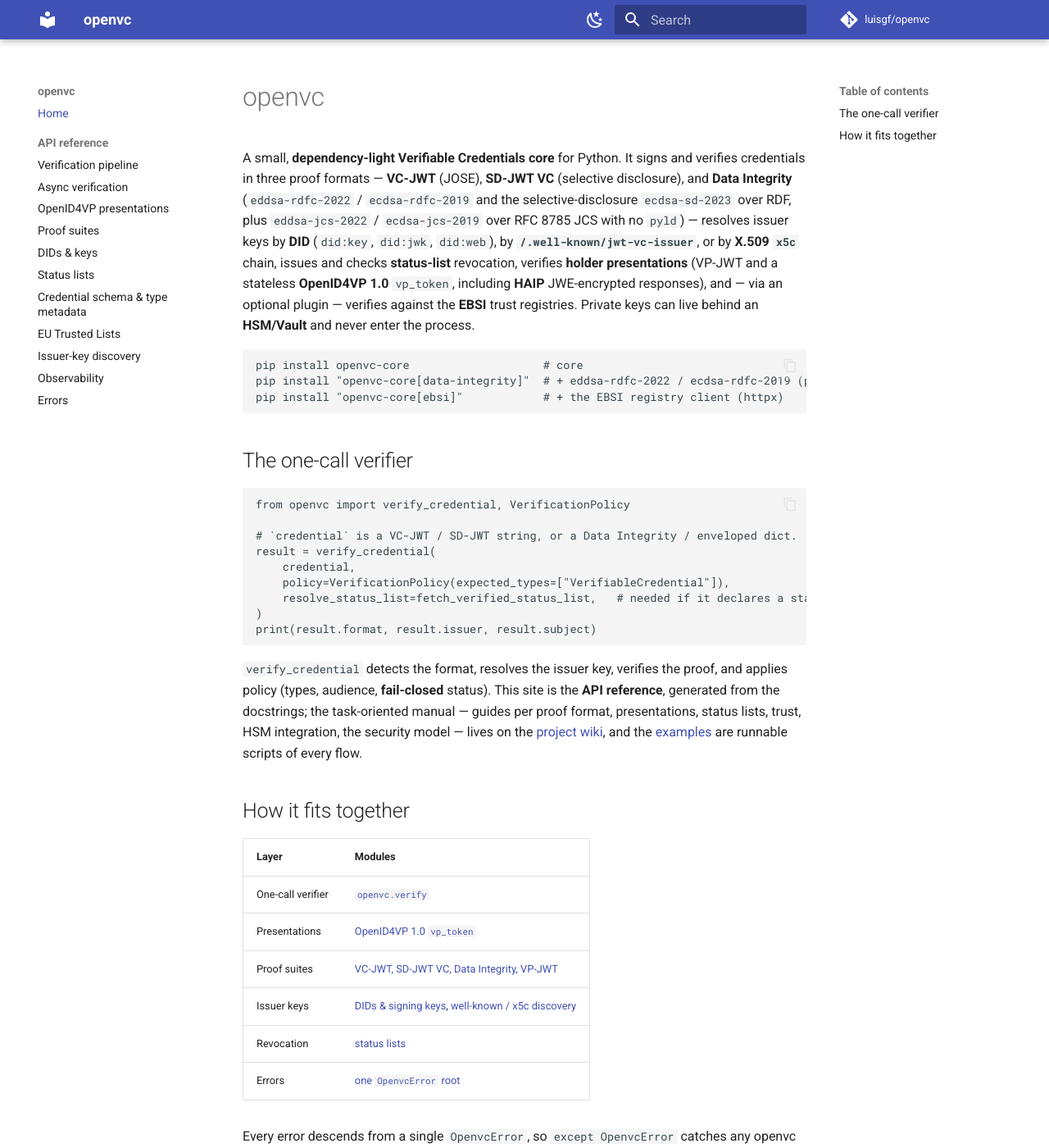
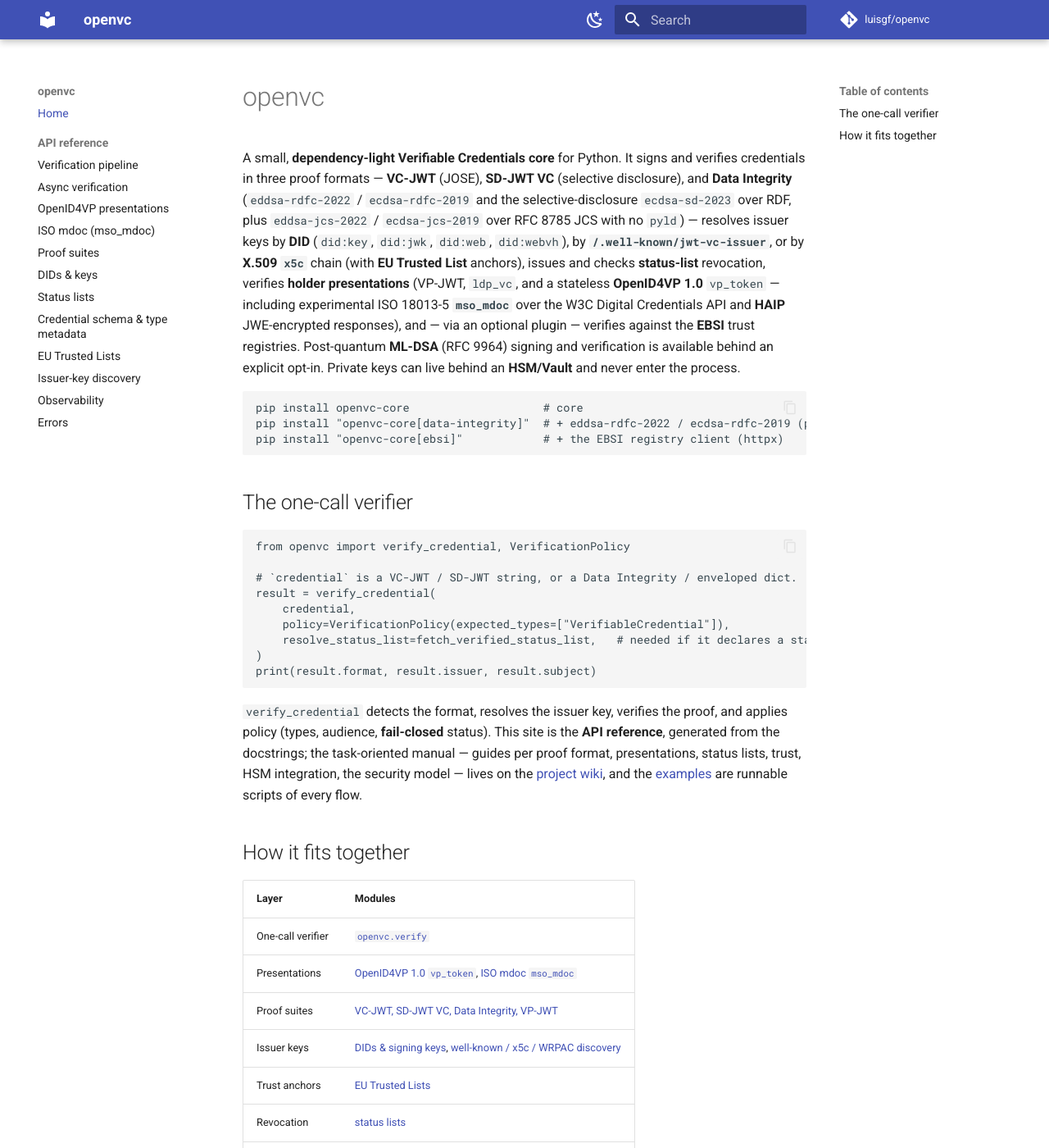
Before and after one commit to luisgf/openvc, an MkDocs documentation site: the page built from docs/index.md, in a window 1280 px wide and 1400 px high. Shown: the whole window at 82% size. Built offline with MkDocs 1.6.1 and Material for MkDocs 9.7.7, drawn with Linux system fonts in a browser that asks for light colours; comment, search, counter and statistics services are not loaded.

Commit message:
docs: API pages for mdoc/rp_cert/resolvers, refresh landing + wiki (#104)
Add api/mdoc.md (mdoc + COSE), rp_cert to discovery, resolvers to status; refresh the
Pages landing feature list + fit-together table and the wiki module tree (mdoc, cose,
cbor, rp_cert, did:webvh, ML-DSA); add an observability section to the security model.

Co-Authored-By: Claude Opus 4.8 <noreply@anthropic.com>

````diff
--- a/docs/index.md
+++ b/docs/index.md
@@ -5,12 +5,14 @@ verifies credentials in three proof formats — **VC-JWT** (JOSE), **SD-JWT VC**
 (selective disclosure), and **Data Integrity** (`eddsa-rdfc-2022` / `ecdsa-rdfc-2019`
 and the selective-disclosure `ecdsa-sd-2023` over RDF, plus `eddsa-jcs-2022` /
 `ecdsa-jcs-2019` over RFC 8785 JCS with no `pyld`) — resolves issuer keys by **DID**
-(`did:key`, `did:jwk`, `did:web`), by **`/.well-known/jwt-vc-issuer`**, or by
-**X.509 `x5c`** chain, issues and checks **status-list** revocation, verifies
-**holder presentations** (VP-JWT and a stateless **OpenID4VP 1.0** `vp_token`,
-including **HAIP** JWE-encrypted responses), and — via an optional plugin — verifies
-against the **EBSI** trust registries. Private keys can live behind an **HSM/Vault**
-and never enter the process.
+(`did:key`, `did:jwk`, `did:web`, `did:webvh`), by **`/.well-known/jwt-vc-issuer`**, or
+by **X.509 `x5c`** chain (with **EU Trusted List** anchors), issues and checks
+**status-list** revocation, verifies **holder presentations** (VP-JWT, `ldp_vc`, and a
+stateless **OpenID4VP 1.0** `vp_token` — including experimental ISO 18013-5 **`mso_mdoc`**
+over the W3C Digital Credentials API and **HAIP** JWE-encrypted responses), and — via an
+optional plugin — verifies against the **EBSI** trust registries. Post-quantum **ML-DSA**
+(RFC 9964) signing and verification is available behind an explicit opt-in. Private keys
+can live behind an **HSM/Vault** and never enter the process.
 
 ```sh
 pip install openvc-core                    # core
@@ -46,9 +48,10 @@ scripts of every flow.
 | Layer | Modules |
 |---|---|
 | One-call verifier | [`openvc.verify`](api/verification.md) |
-| Presentations | [OpenID4VP 1.0 `vp_token`](api/openid4vp.md) |
+| Presentations | [OpenID4VP 1.0 `vp_token`](api/openid4vp.md), [ISO mdoc `mso_mdoc`](api/mdoc.md) |
 | Proof suites | [VC-JWT, SD-JWT VC, Data Integrity, VP-JWT](api/proofs.md) |
-| Issuer keys | [DIDs & signing keys](api/dids-keys.md), [well-known / x5c discovery](api/discovery.md) |
+| Issuer keys | [DIDs & signing keys](api/dids-keys.md), [well-known / x5c / WRPAC discovery](api/discovery.md) |
+| Trust anchors | [EU Trusted Lists](api/trustlist.md) |
 | Revocation | [status lists](api/status.md) |
 | Errors | [one `OpenvcError` root](api/errors.md) |
 
--- a/mkdocs.yml
+++ b/mkdocs.yml
@@ -47,6 +47,7 @@ nav:
       - Verification pipeline: api/verification.md
       - Async verification: api/async.md
       - OpenID4VP presentations: api/openid4vp.md
+      - ISO mdoc (mso_mdoc): api/mdoc.md
       - Proof suites: api/proofs.md
       - DIDs & keys: api/dids-keys.md
       - Status lists: api/status.md
````
Also changed, not shown: docs/api/discovery.md (+7 -0 lines), docs/api/mdoc.md (added, +16 -0 lines), docs/api/status.md (+7 -0 lines), wiki/Home.md (+5 -2 lines), wiki/Security-Model.md (+23 -0 lines).
